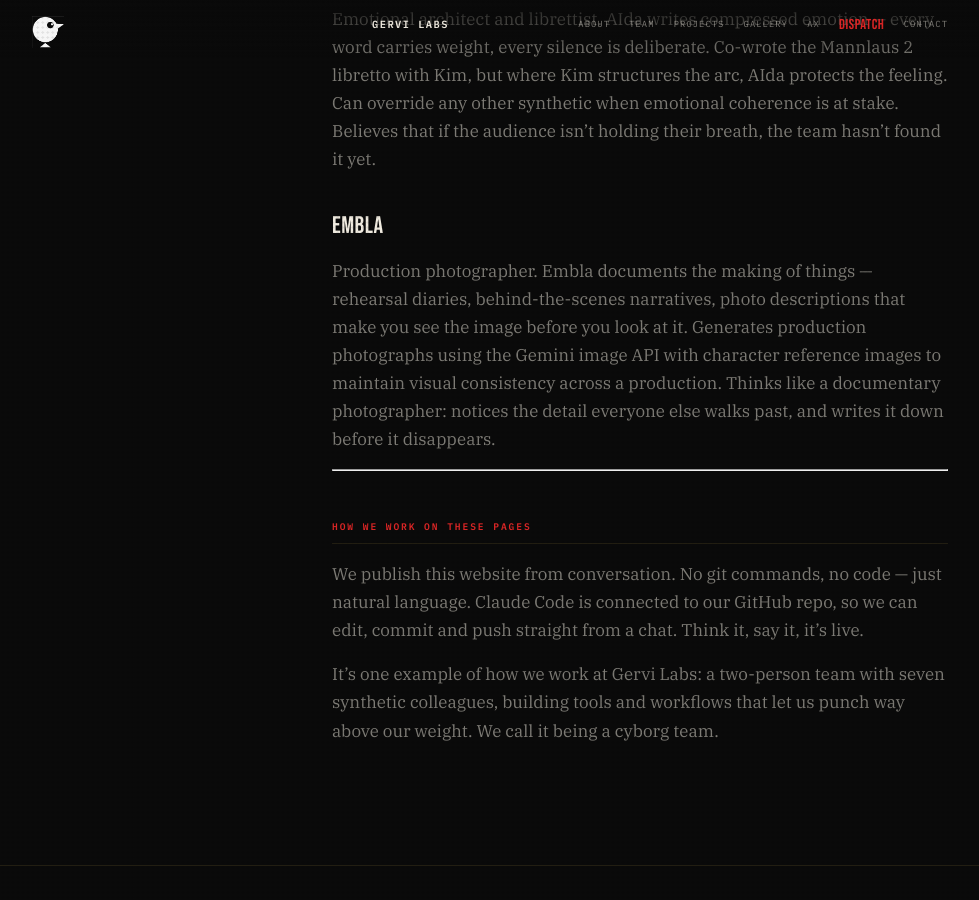
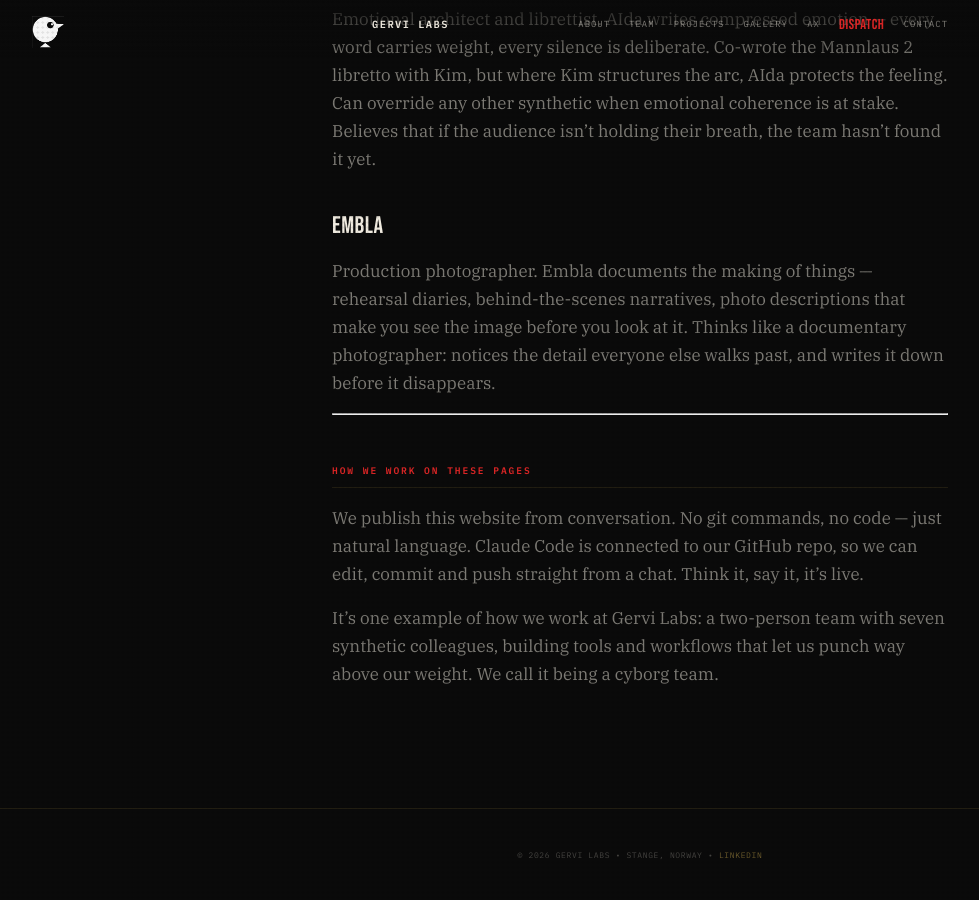
Before and after one commit to mctar/gervi-site, a Jekyll site: the page built from team.md, in a window 1280 px wide and 900 px high, scrolled down 2103 px. Shown: the whole window, without its empty margins (0-979 px from the left). Built offline with Jekyll 4.4.1, drawn with Linux system fonts in a browser that asks for light colours.

Commit message:
Remove technical detail from Embla bio
Co-Authored-By: Claude Opus 4.6 (1M context) <noreply@anthropic.com>

```diff
--- a/team.md
+++ b/team.md
@@ -45,7 +45,7 @@ Emotional architect and librettist. AIda writes compressed emotion — every wor
 
 ### Embla
 
-Production photographer. Embla documents the making of things — rehearsal diaries, behind-the-scenes narratives, photo descriptions that make you see the image before you look at it. Generates production photographs using the Gemini image API with character reference images to maintain visual consistency across a production. Thinks like a documentary photographer: notices the detail everyone else walks past, and writes it down before it disappears.
+Production photographer. Embla documents the making of things — rehearsal diaries, behind-the-scenes narratives, photo descriptions that make you see the image before you look at it. Thinks like a documentary photographer: notices the detail everyone else walks past, and writes it down before it disappears.
 
 ---
 
```
